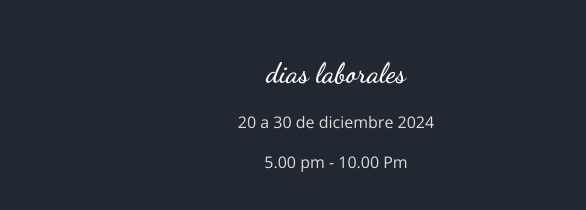
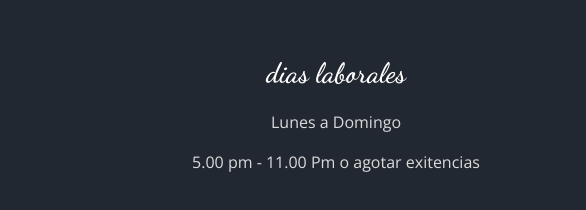
Before and after one commit to javipin2/menu_freelancer, a plain HTML site: page index.html in a window 1280 px wide. Shown: the part 4019-4229 px from the top of the page, 694-1280 px from the left. Drawn offline with nearby package versions, Linux system fonts and the light colour scheme.

Commit message:
Update index.html

```diff
--- a/index.html
+++ b/index.html
@@ -1385,10 +1385,10 @@
             dias laborales
           </h4>
           <p>
-            20 a 30 de diciembre 2024
+            Lunes a Domingo
           </p>
           <p>
-            5.00 pm - 10.00 Pm
+            5.00 pm - 11.00 Pm o agotar exitencias
           </p>
         </div>
       </div>
```
